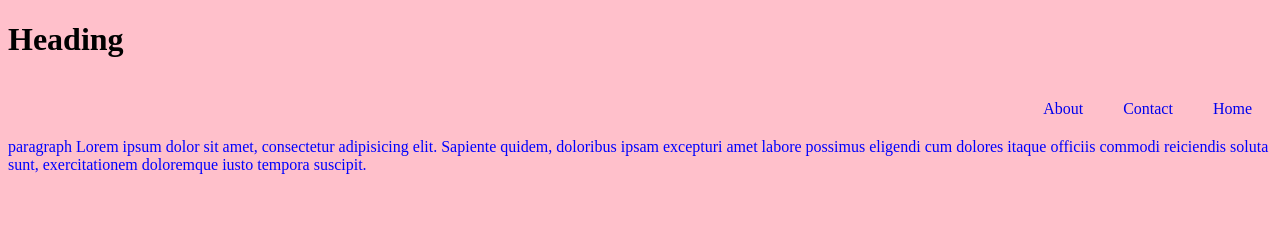
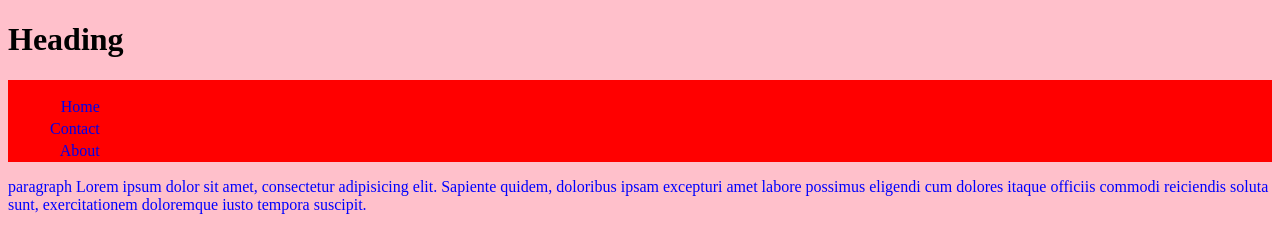
Before and after one commit to jnny1/github-practice, a plain HTML site: page index.html in a window 1280 px wide. Drawn offline with Linux system fonts and the light colour scheme.

Commit message:
more style choices

```diff
--- a/index.html
+++ b/index.html
@@ -10,9 +10,11 @@
 <body>
     <h1>Heading</h1>
     <div class="navigation">
+        <nav>
         <ul><a href="https://www.google.com/">Home</a></ul>
         <ul><a href="https://www.google.com/">Contact</a></ul>
         <ul><a href="https://www.google.com/">About</a></ul>
+        </nav>
     </div>
     <p>paragraph Lorem ipsum dolor sit amet, consectetur adipisicing elit. Sapiente quidem, doloribus ipsam excepturi amet labore possimus eligendi cum dolores itaque officiis commodi reiciendis soluta sunt, exercitationem doloremque iusto tempora suscipit.</p>
 </body>
--- a/styles.css
+++ b/styles.css
@@ -1,14 +1,14 @@
 body{
     background-color: pink;
 }
-navigation{
-    background-color: blueviolet;
+.navigation{
+    display: flex;
+    background-color: red;
 }
-ul a{
-    float: right;
+a{
     text-decoration: none;
-    margin: 20px;
-
+    margin:2px;
+    float:right;
 
 }
 p{
```
